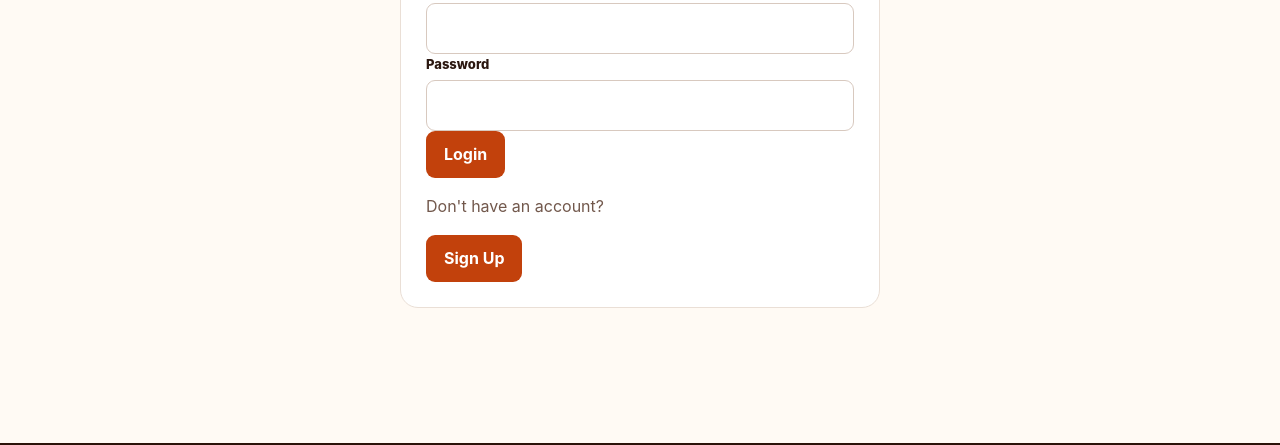
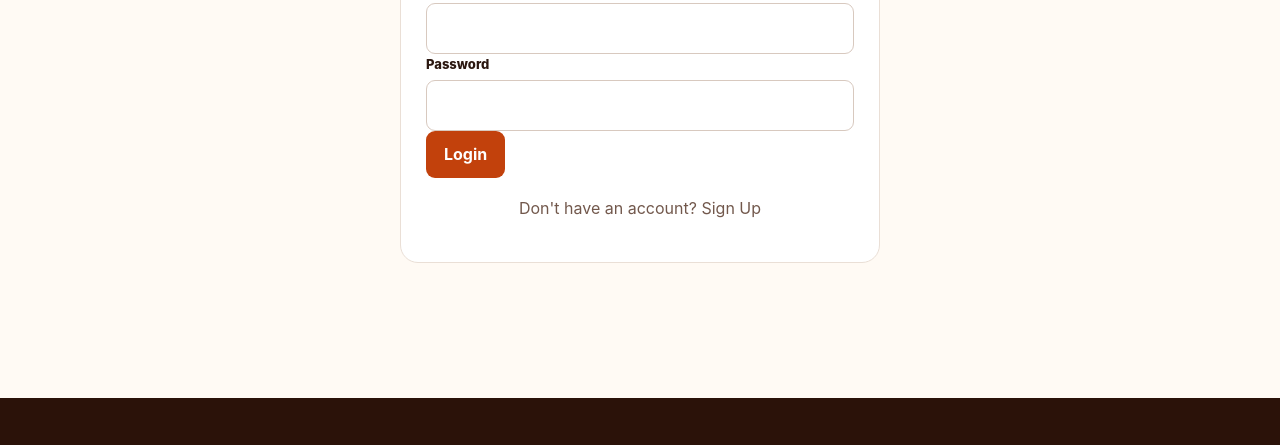
Before and after one commit to NEEL-SANJA/Neels-Table, a plain HTML site: page Client/login.html in a window 1280 px wide. Shown: the part 302-747 px from the top of the page. Drawn offline with Linux system fonts and the light colour scheme.

Commit message:
Update login.html

```diff
--- a/Client/login.html
+++ b/Client/login.html
@@ -1,3 +1,4 @@
+
 <!DOCTYPE html>
 <html lang="en">
 <head>
@@ -6,6 +7,7 @@
   <title>Login | Neel's Table</title>
   <link rel="stylesheet" href="client.css">
 </head>
+
 <body>
 
 <div class="top">
@@ -17,6 +19,7 @@
 
 <nav class="nav">
   <div class="container navin">
+
     <a class="brand" href="index.html">Neel's Table</a>
 
     <div class="navlinks">
@@ -31,12 +34,14 @@
 
     <a class="btn" href="menu.html">Order Now</a>
     <span class="mobile">☰</span>
+
   </div>
 </nav>
 
 <main>
   <section class="section">
     <div class="container" style="max-width:480px">
+
       <div class="form">
 
         <div class="eyebrow">Welcome back</div>
@@ -57,16 +62,19 @@
 
         <a class="btn" href="index.html">Login</a>
 
-        <p class="muted">Don't have an account?</p>
-
-        <a class="btn" href="singup.html">Sign Up</a>
+        <p class="muted" style="text-align:center; margin-top:18px;">
+          Don't have an account?
+          <a href="singup.html">Sign Up</a>
+        </p>
 
       </div>
+
     </div>
   </section>
 </main>
 
 <footer class="footer">
+
   <div class="container footer-grid">
 
     <div>
@@ -90,7 +98,11 @@
 
     <div>
       <h3>Visit</h3>
-      <p>42 Garden Lane<br>Rajkot, Gujarat<br>+91 98765 43210</p>
+      <p>
+        42 Garden Lane<br>
+        Rajkot, Gujarat<br>
+        +91 98765 43210
+      </p>
     </div>
 
   </div>
@@ -98,6 +110,7 @@
   <div class="container footer-bottom">
     © 2026 Neel's Table. Built for the Web Technology project.
   </div>
+
 </footer>
 
 <script src="../JavaScript/client-ui.js" defer></script>
```
